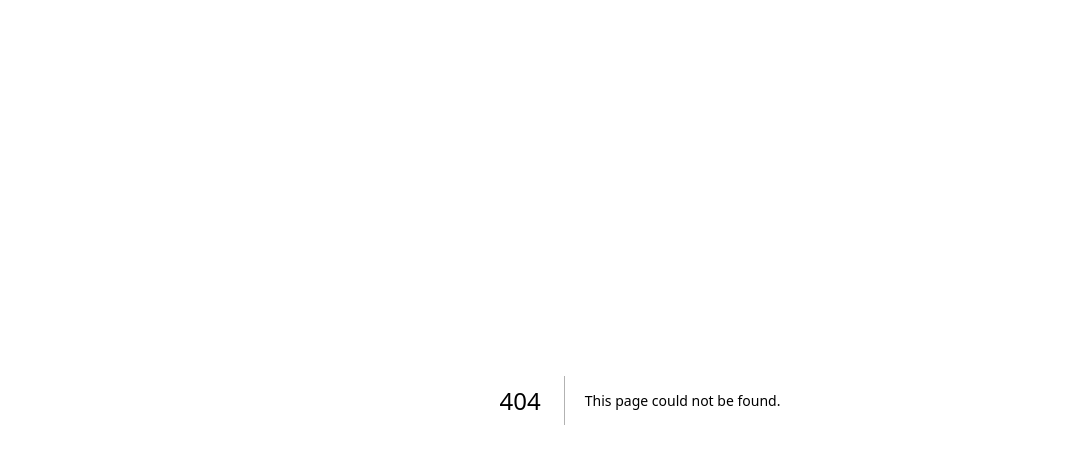
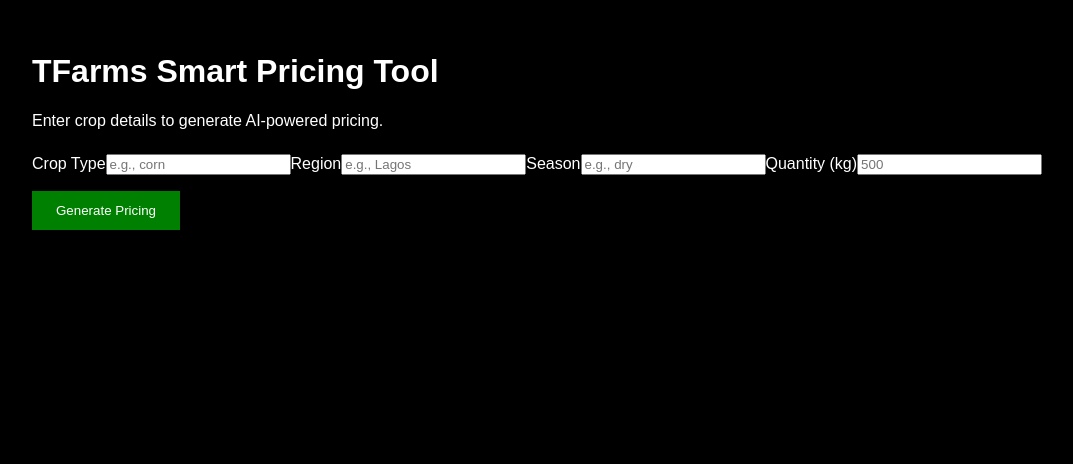
Before and after one commit to Maydaymovers/tfarms-frontend, a Next.js app: page /pricing in a window 1280 px wide. Before the commit this address had no page. Shown: the top 464 px of the page, without its empty margins (0-1073 px from the left). Built offline with nearby package versions, Linux system fonts and the light colour scheme; no server answers.

Commit message:
Add TFarms pricing screen

```diff
--- /dev/null
+++ b/app/pricing/page.tsx
@@ -0,0 +1,139 @@
+"use client";
+
+import { FormEvent, useState } from "react";
+import { api } from "@/lib/api/client";
+
+type PricingResult = {
+  recommendedPricePerUnit?: string | number;
+  recommendedTotalPrice?: string | number;
+  confidence?: string | number;
+  notes?: string;
+};
+
+export default function PricingScreen() {
+  const [form, setForm] = useState({
+    cropType: "",
+    region: "",
+    season: "",
+    quantity: "",
+  });
+  const [loading, setLoading] = useState(false);
+  const [result, setResult] = useState<PricingResult | null>(null);
+  const [error, setError] = useState("");
+
+  function handleChange({ target }: React.ChangeEvent<HTMLInputElement>) {
+    setForm((current) => ({ ...current, [target.name]: target.value }));
+  }
+
+  async function handleSubmit(event: FormEvent<HTMLFormElement>) {
+    event.preventDefault();
+    setLoading(true);
+    setError("");
+    setResult(null);
+
+    try {
+      const data = await api.post("/ai/pricing", {
+        cropType: form.cropType,
+        region: form.region,
+        season: form.season,
+        quantity: Number(form.quantity),
+      });
+      setResult(data);
+    } catch {
+      setError("Something went wrong. Please try again.");
+    } finally {
+      setLoading(false);
+    }
+  }
+
+  return (
+    <main style={{ padding: "2rem", fontFamily: "sans-serif" }}>
+      <h1>TFarms Smart Pricing Tool</h1>
+      <p>Enter crop details to generate AI-powered pricing.</p>
+
+      <form onSubmit={handleSubmit} style={{ marginTop: "1.5rem" }}>
+        <label>
+          Crop Type
+          <input
+            name="cropType"
+            value={form.cropType}
+            onChange={handleChange}
+            placeholder="e.g., corn"
+            required
+          />
+        </label>
+        <label>
+          Region
+          <input
+            name="region"
+            value={form.region}
+            onChange={handleChange}
+            placeholder="e.g., Lagos"
+            required
+          />
+        </label>
+        <label>
+          Season
+          <input
+            name="season"
+            value={form.season}
+            onChange={handleChange}
+            placeholder="e.g., dry"
+            required
+          />
+        </label>
+        <label>
+          Quantity (kg)
+          <input
+            name="quantity"
+            type="number"
+            min="1"
+            value={form.quantity}
+            onChange={handleChange}
+            placeholder="500"
+            required
+          />
+        </label>
+
+        <button
+          type="submit"
+          disabled={loading}
+          style={{
+            display: "block",
+            marginTop: "1rem",
+            padding: "0.75rem 1.5rem",
+            background: "#008000",
+            color: "#fff",
+            border: "none",
+            cursor: loading ? "wait" : "pointer",
+          }}
+        >
+          {loading ? "Calculating..." : "Generate Pricing"}
+        </button>
+      </form>
+
+      {error && <p style={{ color: "red" }}>{error}</p>}
+
+      {result && (
+        <section
+          style={{ marginTop: "2rem", padding: "1rem", border: "1px solid #ccc" }}
+        >
+          <h2>Pricing Results</h2>
+          <p>
+            <strong>Recommended Price Per Unit:</strong>{" "}
+            {result.recommendedPricePerUnit}
+          </p>
+          <p>
+            <strong>Total Price:</strong> {result.recommendedTotalPrice}
+          </p>
+          <p>
+            <strong>Confidence:</strong> {result.confidence}
+          </p>
+          <p>
+            <strong>Notes:</strong> {result.notes}
+          </p>
+        </section>
+      )}
+    </main>
+  );
+}
```
